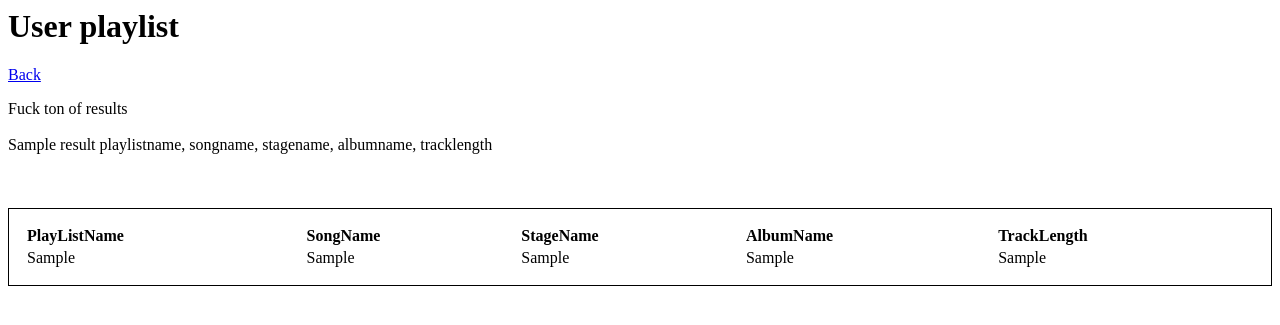
After one commit to jtran270/streamline, a Django app: template user_info/templates/user_info/playlist.html in a window 1280 px wide. The commit adds this page. Shown: the top 325 px of the page. Run offline with Django 3.2, Linux system fonts and the light colour scheme; the template is opened without the code that fills it: most values are stand-ins (such as "Sample title", 1, 10 or a date in 2020).

Commit message:
showplaylists now shows Output playlist name, and all song-related info for user logged in. Displayed as a html table.

```diff
--- a/global_var_and_func.py
+++ b/global_var_and_func.py
@@ -14,7 +14,7 @@ def sql_fetchone_cmd(query):
 def sql_fetchall_cmd(query):
     with connection.cursor() as cursor:
         cursor.execute(query)
-        row = cursor.fetchone()
+        row = cursor.fetchall()
     return row
 
 
--- a/streamline/settings.py
+++ b/streamline/settings.py
@@ -31,7 +31,7 @@ ALLOWED_HOSTS = []
 # Application definition
 
 INSTALLED_APPS = [
-    'main.apps.MainConfig',
+    #'main.apps.MainConfig',
     'login.apps.LoginConfig',
     'user_info.apps.UserInfoConfig',
 
--- /dev/null
+++ b/user_info/templates/user_info/playlist.html
@@ -0,0 +1,25 @@
+<h1>User playlist</h1>
+
+<a href="/user_info/{{ user_id }}/">Back</a>
+
+<p>Fuck ton of results <br></br> {{ result }}
+playlistname, songname, stagename, albumname, tracklength
+<br></br>
+<br></br>
+<table style = "width: 100%; border: 1px solid black; padding: 15px; text-align: left">
+<tr>
+  <th> PlayListName </th>
+  <th> SongName </th>
+  <th> StageName </th>
+  <th> AlbumName </th>
+  <th> TrackLength </th>
+</tr>
+{% for row in result %}
+<tr>
+    <td> {{ row.0 }} </td>
+    <td> {{ row.1 }} </td>
+    <td> {{ row.2 }} </td>
+    <td> {{ row.3 }} </td>
+    <td> {{ row.4 }} </td>
+</tr>
+{% endfor %}
--- a/user_info/templates/user_info/user_info.html
+++ b/user_info/templates/user_info/user_info.html
@@ -4,5 +4,5 @@
     <a href="/login"> Log Out</a> <br>
 </p>
 <a href="/user_info/{{ user_id }}/detail/"> Show Personal Details</a>
-
-<h2> My Playlists</h2>
+<br></br>
+<a href="/user_info/{{ user_id }}/playlist/"> Show All Playlist</a>
--- a/user_info/urls.py
+++ b/user_info/urls.py
@@ -10,4 +10,6 @@ urlpatterns = [
     path('<int:user_id>/detail/', views.detail, name='detail'),
     # /user_info/7/update/
     path('<int:user_id>/update/', views.update_age, name='update_age'),
+    # /user_info/7/playlist/
+    path('<int:user_id>/playlist/', views.display_playlist, name='display_playlist'),
 ]
```
Also changed, not shown: user_info/views.py (+17 -1 lines).
